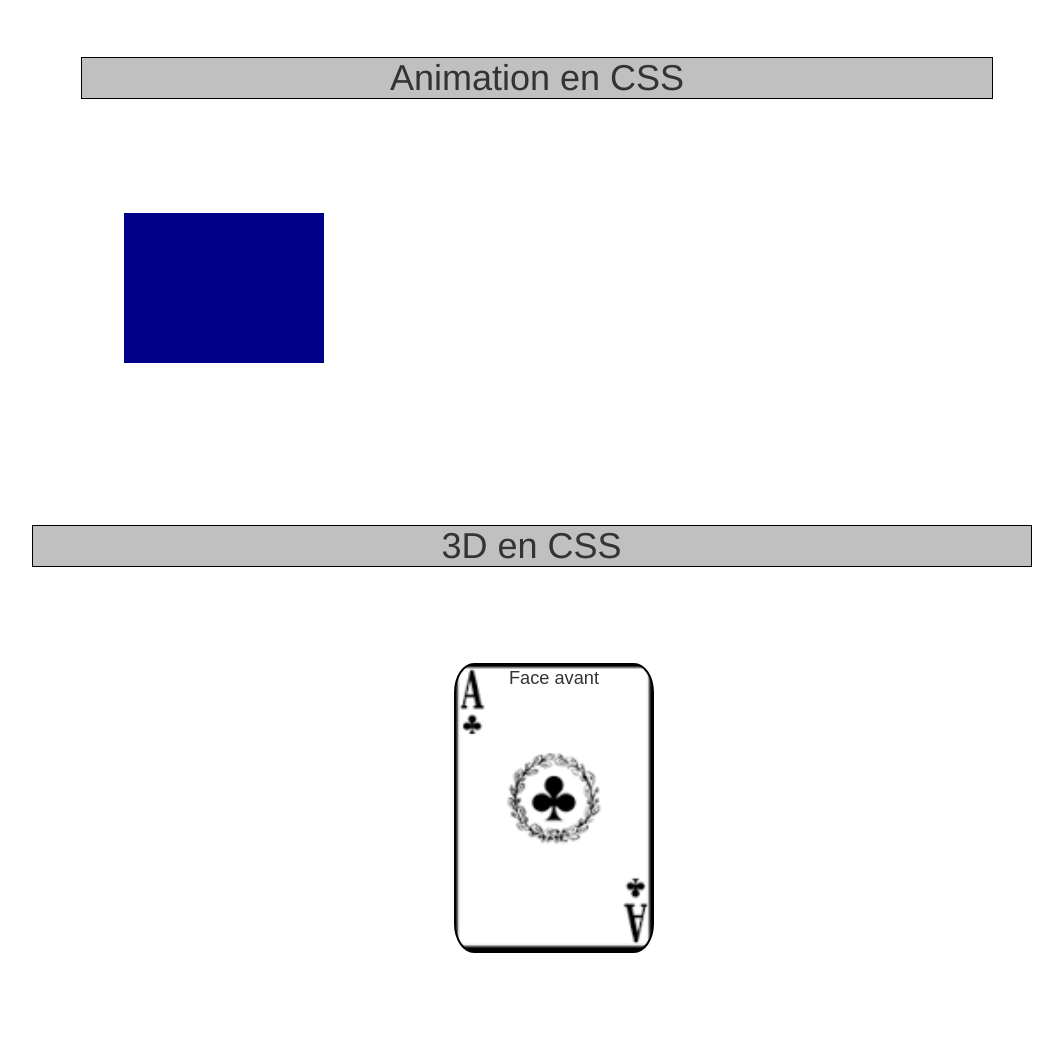
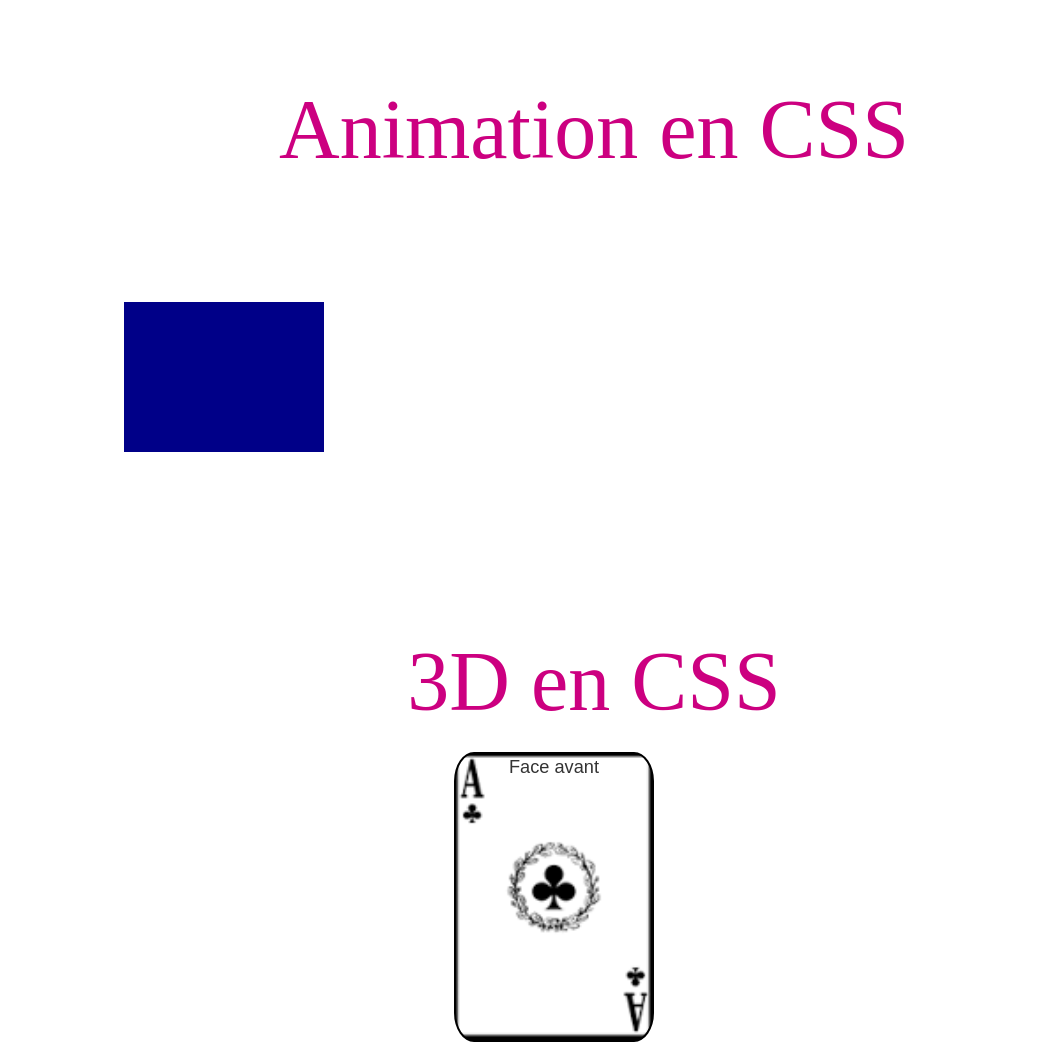
Before and after one commit to princessgirly/animation-css, a plain HTML site: page index.html in a window 1280 px wide. Shown: the whole page, without its empty margins (46-1109 px from the left). Before the commit the page ends 953 px from the top, so only its background shows below. Drawn offline with nearby package versions, Linux system fonts and the light colour scheme.

Commit message:
modification h1

```diff
--- a/style.css
+++ b/style.css
@@ -25,12 +25,12 @@
     animation: movemydiv 2s linear alternate infinite; /* Boucle d'animation ! */
 }
 h1 {
+  color: #cc0080;
   text-align: center;
-  width: 80%;
-  margin: 5%;
-  margin-bottom: 10%;
-  border: 1px solid black;
-  background-color: #c0c0c0;
+  margin: 1em;
+  margin-bottom: 1.5em;
+  font-size: 6em;
+  font-family: URW Chancery L;
 }
 
 /*-------------------animation 2 en 3D--------------*/
```
